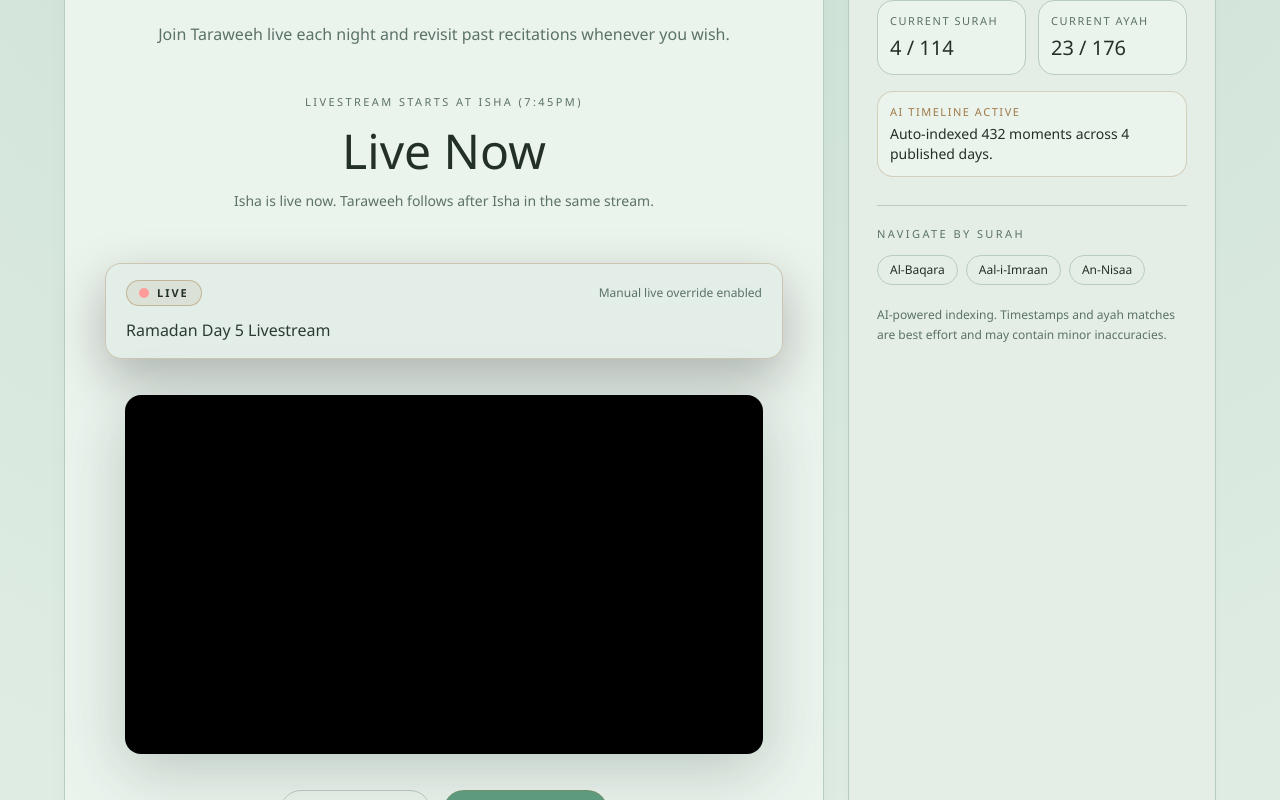
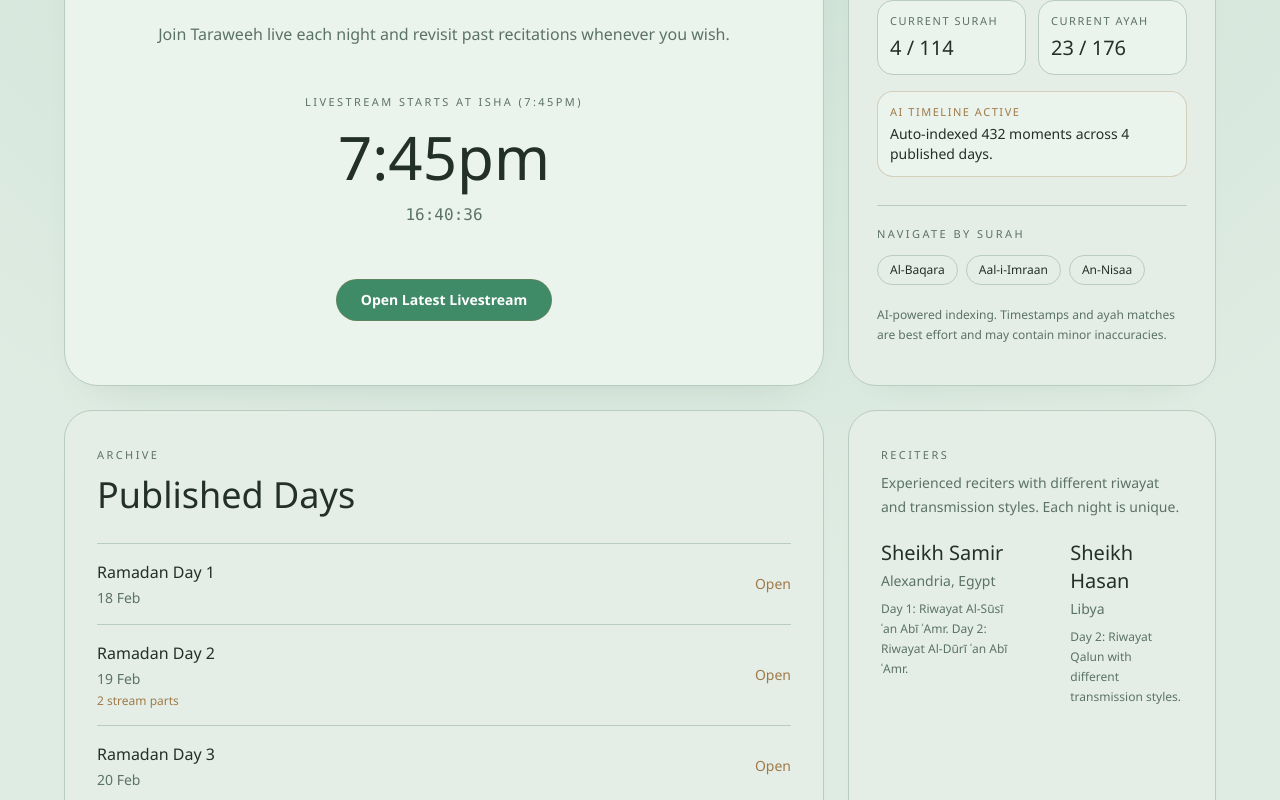
Before and after one commit to Himikid/andalus-taraweeh, a Next.js app: page / in a window 1280 px wide. Shown: the part 360-1160 px from the top of the page. Built offline with nearby package versions, Linux system fonts and the light colour scheme; no server answers.

Commit message:
Return home page to manual live-only countdown state

```diff
--- a/components/home/HomeLiveBlock.tsx
+++ b/components/home/HomeLiveBlock.tsx
@@ -4,7 +4,6 @@ import Link from "next/link";
 import { useMemo } from "react";
 import VideoPlayer from "@/components/day/VideoPlayer";
 import LiveStatus from "@/components/home/LiveStatus";
-import { getVideoPartsForDay } from "@/data/taraweehVideos";
 
 type HomeLiveBlockProps = {
   latestDay: number | null;
@@ -13,14 +12,8 @@ type HomeLiveBlockProps = {
 };
 
 export default function HomeLiveBlock({ latestDay, manualVideoId = null, manualTitle = "" }: HomeLiveBlockProps) {
-  const latestDayVideoId = useMemo(() => {
-    if (!latestDay) return "";
-    const parts = getVideoPartsForDay(latestDay);
-    return parts[0]?.videoId ?? "";
-  }, [latestDay]);
-
-  const liveVideoId = manualVideoId || latestDayVideoId || null;
-  const liveTitle = manualTitle || (latestDay ? `Ramadan Day ${latestDay} Livestream` : "");
+  const liveVideoId = manualVideoId;
+  const liveTitle = manualTitle;
 
   const hasLiveVideo = Boolean(liveVideoId);
   const latestDayHref = useMemo(() => {
```
